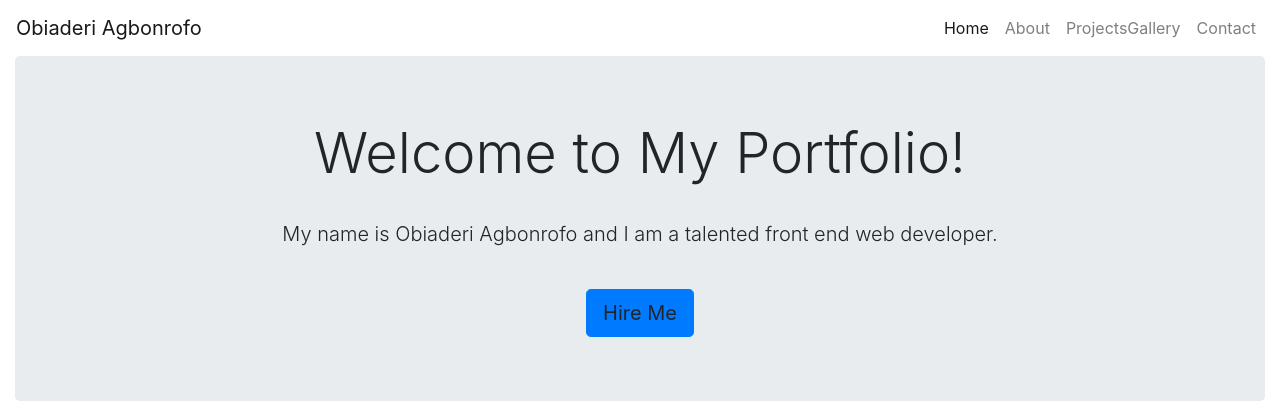
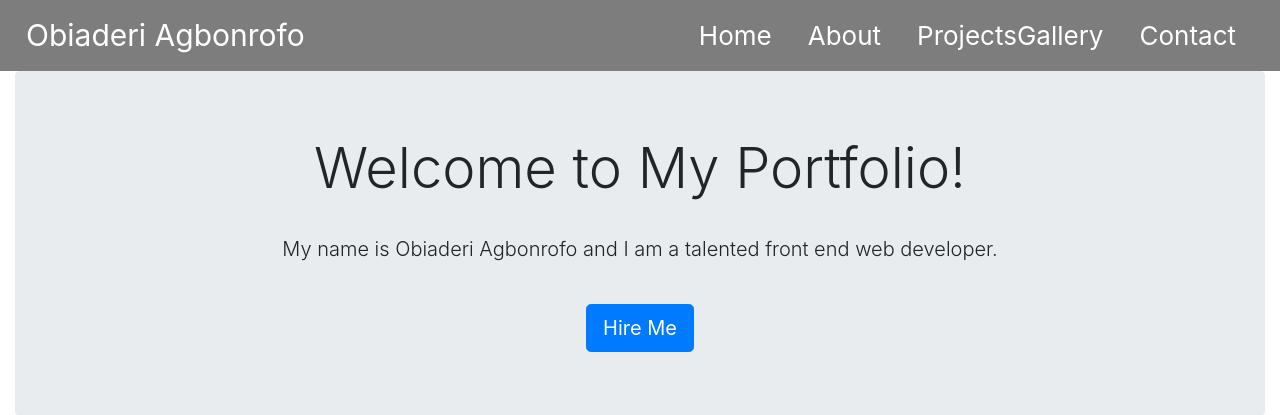
Before and after one commit to aobiaderi/my-react-portfolio, a React (Create React App) app: page / in a window 1280 px wide. Shown: the top 415 px of the page. Built offline with nearby package versions, Linux system fonts and the light colour scheme.

Commit message:
added styling to navbar and jumbotron

```diff
--- a/src/App.css
+++ b/src/App.css
@@ -1,4 +1,4 @@
-.App {
+/* .App {
   text-align: center;
 }
 
@@ -35,4 +35,39 @@
   to {
     transform: rotate(360deg);
   }
+} */
+
+
+/* Navbar styling */
+
+.navbar {
+  background-color: #333333a2;
+
 }
+
+.navbar-brand {
+  color: #fff !important;
+  font-size: 30px;
+  padding-left: 10px;
+  padding-right: 10px;
+  margin-left: 0;
+}
+
+.my-nav {
+  color: #fff !important;
+  font-size: 26px;
+  margin-right: 20px;
+}
+
+
+.container {
+  display: flex;
+  flex-wrap: wrap;
+  justify-content: center;
+  align-items: center;
+}
+
+.jumbotron .btn-primary {
+  color: #fff !important;
+  cursor:pointer
+}
```
